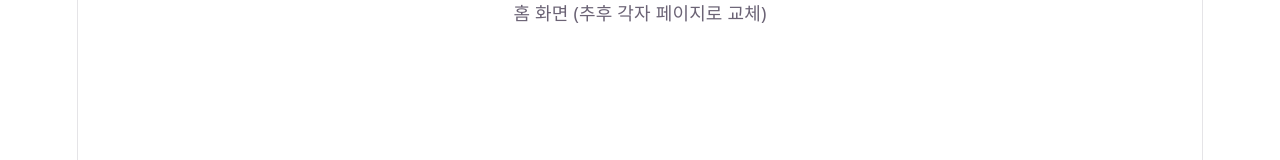
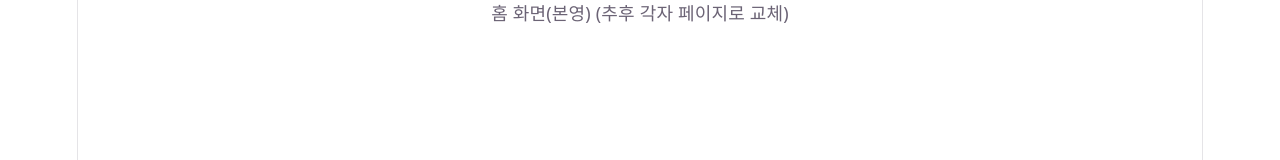
Before and after one commit to 2KdevMiniProject2/Rookies_MiniProject2, a React (Vite) app: page / in a window 1280 px wide. Shown: the top 160 px of the page. Built offline with nearby package versions, Linux system fonts and the light colour scheme.

Commit message:
first commit

```diff
--- a/src/routes/AppRouter.jsx
+++ b/src/routes/AppRouter.jsx
@@ -15,7 +15,7 @@ function AppRouter() {
   return (
     <BrowserRouter>
       <Routes>
-        <Route path="/" element={<div>홈 화면 (추후 각자 페이지로 교체)</div>} />
+        <Route path="/" element={<div>홈 화면(본영) (추후 각자 페이지로 교체)</div>} />
 
         {/* 로그인 없이 접근 가능한 라우트는 여기에 추가 */}
 
```
